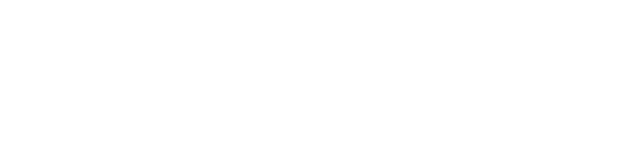
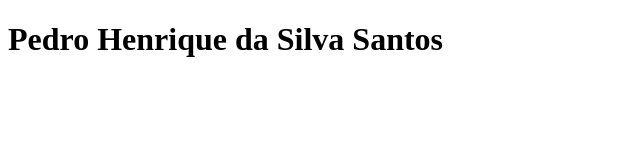
Before and after one commit to GustavoBibiano/ProjetoEquipe01, a plain HTML site: page index.html in a window 1280 px wide. Shown: the whole page, without its empty margins (0-640 px from the left). Drawn offline with Linux system fonts and the light colour scheme.

Commit message:
Adicionei o Título e meu Nome

```diff
--- a/index.html
+++ b/index.html
@@ -1,9 +1,11 @@
 <!DOCTYPE html>
 <html>
 <head>
-	<title></title>
+	<title>Projeto_Equipe_01</title>
 </head>
 <body>
 
+	<h1>Pedro Henrique da Silva Santos</h1>
+
 </body>
 </html>
```
